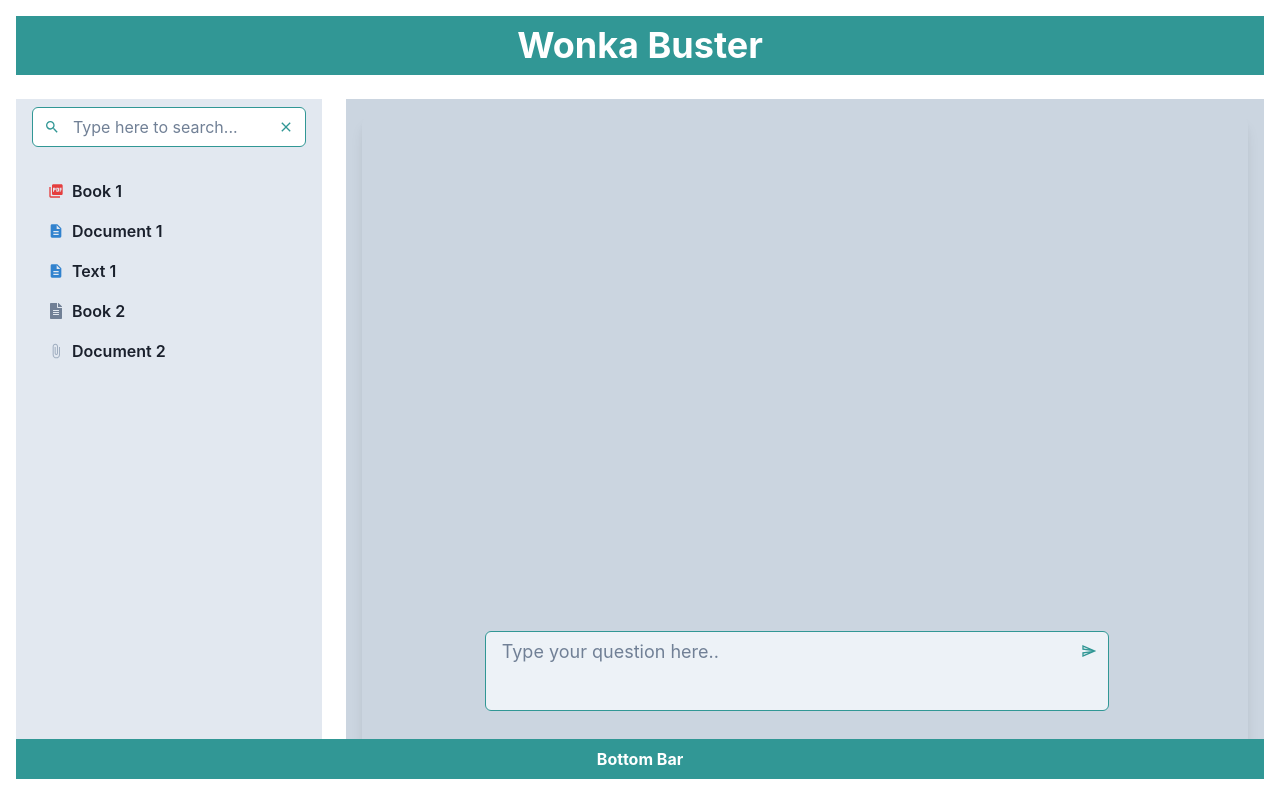
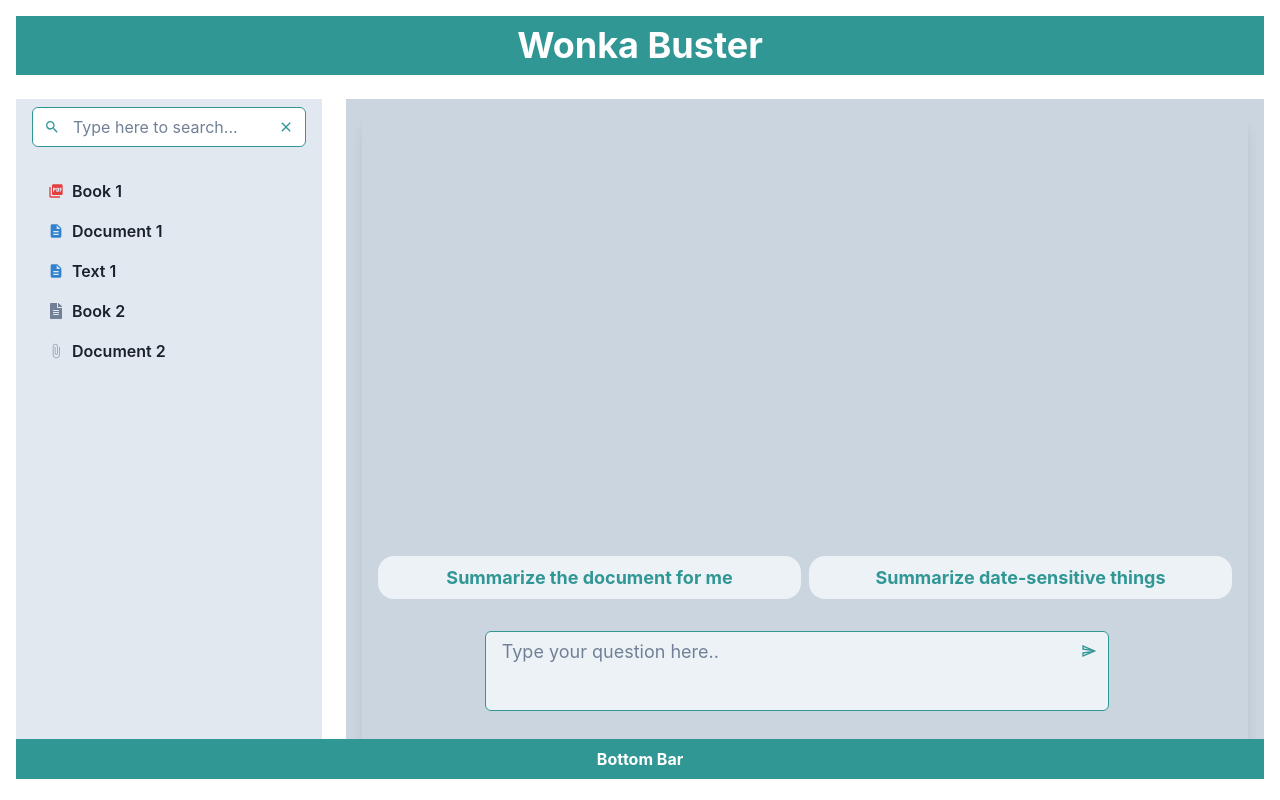
Before and after one commit to HPaulos/wonka-safe-sign, a React (Create React App) app: page / in a window 1280 px wide. Built offline with nearby package versions, Linux system fonts and the light colour scheme.

Commit message:
updated the chat component for better look

```diff
--- a/src/pages/chat.jsx
+++ b/src/pages/chat.jsx
@@ -8,6 +8,7 @@ import {
   InputGroup,
   Textarea,
   InputRightElement,
+  Badge,
 } from "@chakra-ui/react";
 import { MdOutlineSend } from "react-icons/md";
 import { Icon } from "@chakra-ui/react";
@@ -77,6 +78,46 @@ function Chat() {
             <div ref={messagesEndRef} />
           </VStack>
         </Box>
+        <Box mb={4} textAlign="center">
+          <Flex justifyContent="center">
+            <Badge
+              flex="1"
+              mr={2}
+              whiteSpace="nowrap"
+              fontSize="lg"
+              color="teal.500" // Match font color with input field
+              bg="gray.100" // Match background color with input field
+              borderRadius="1rem"
+              px={4}
+              py={2}
+              textTransform="none" // Prevent uppercase transformation
+              _hover={{
+                bg: "teal.200", // Adjust hover background color if needed
+              }}
+              onClick={() => setInput("Summarize the document for me")}
+            >
+              Summarize the document for me
+            </Badge>
+
+            <Badge
+              flex="1"
+              whiteSpace="nowrap"
+              fontSize="lg"
+              color="teal.500" // Match font color with input field
+              bg="gray.100" // Match background color with input field
+              borderRadius="1rem"
+              px={4}
+              py={2}
+              textTransform="none" // Prevent uppercase transformation
+              _hover={{
+                bg: "teal.200", // Adjust hover background color if needed
+              }}
+              onClick={() => setInput("Summarize date-sensitive things")}
+            >
+              Summarize date-sensitive things
+            </Badge>
+          </Flex>
+        </Box>
         <Flex mt={4} mb={4} w="75%" mx="auto">
           <Box flex="1" mr={4}>
             <InputGroup mb={3}>
```
